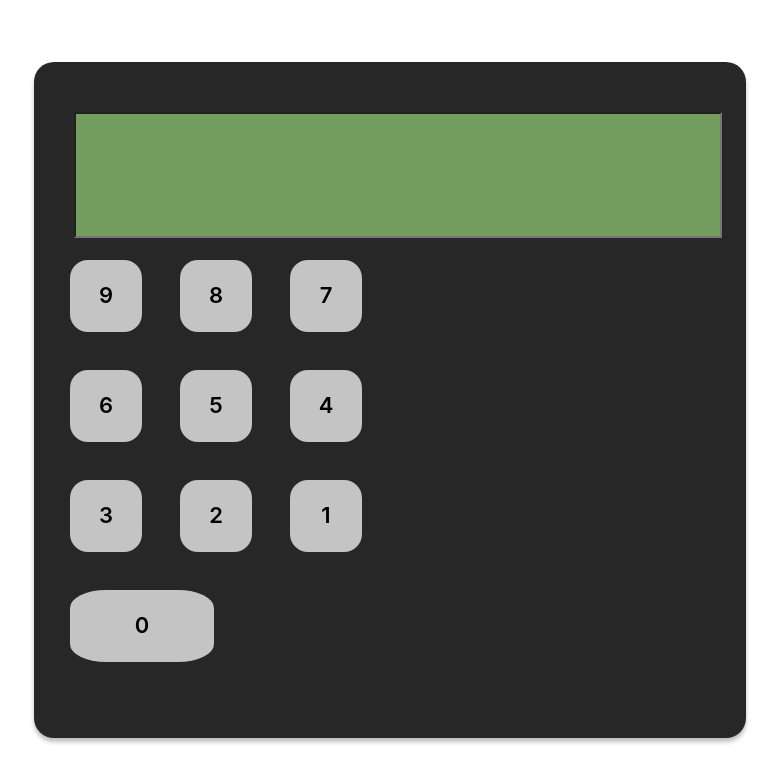
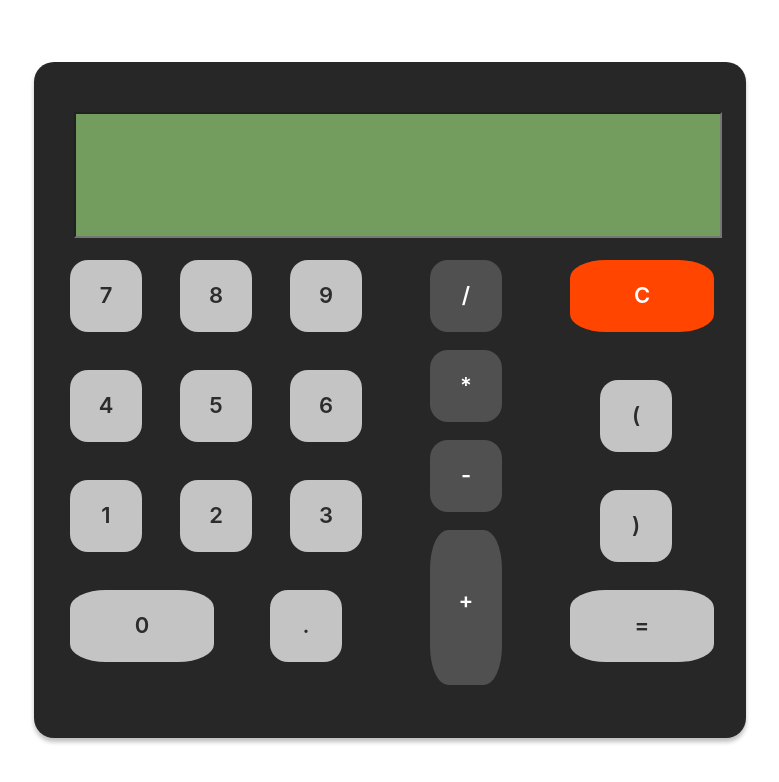
Before and after one commit to kanitmann/calculator_JS, a plain HTML site: page index.html in a window 1280 px wide. Shown: the whole page, without its empty margins (330-1109 px from the left). Drawn offline with Linux system fonts and the light colour scheme.

Commit message:
Complete project :tada:

```diff
--- a/CSS/style.css
+++ b/CSS/style.css
@@ -27,75 +27,15 @@ body {
     background: #739c5f;
 }
 
-.button9 {
-    width: 72px;
-    height: 72px;
-    left: 400px;
-    top: 260px;
-}
-
-.button8 {
-    width: 72px;
-    height: 72px;
-    left: 510px;
-    top: 260px;
-}
-
-.button7 {
-    width: 72px;
-    height: 72px;
-    left: 620px;
-    top: 260px;
-}
-
-.button6 {
-    width: 72px;
-    height: 72px;
-    left: 400px;
-    top: 370px;
-}
-
-.button5 {
-    width: 72px;
-    height: 72px;
-    left: 510px;
-    top: 370px;
-}
-
-.button4 {
-    width: 72px;
-    height: 72px;
-    left: 620px;
-    top: 370px;
-}
-
-.button3 {
-    width: 72px;
-    height: 72px;
-    left: 400px;
-    top: 480px;
-}
-
-.button2 {
-    width: 72px;
-    height: 72px;
-    left: 510px;
-    top: 480px;
-}
-
-.button1 {
-    width: 72px;
-    height: 72px;
-    left: 620px;
-    top: 480px;
-}
-.button0 {
-    width: 144px;
-    height: 72px;
-    left: 400px;
-    top: 590px;
-}
-
+.but_dot,
+.left_bracket,
+.right_bracket,
+.equal,
+.clr,
+.but_add,
+.but_sub,
+.but_pro,
+.but_div,
 .button0,
 .button1,
 .button2,
@@ -114,7 +54,157 @@ body {
     text-align: center;
     font-size: 22px;
     border-radius: 25%;
+    color: #2c2c2c;
 }
+
+.button9 {
+    width: 72px;
+    height: 72px;
+    left: 620px;
+    top: 260px;
+}
+
+.button8 {
+    width: 72px;
+    height: 72px;
+    left: 510px;
+    top: 260px;
+}
+
+.button7 {
+    width: 72px;
+    height: 72px;
+    left: 400px;
+    top: 260px;
+}
+
+.button6 {
+    width: 72px;
+    height: 72px;
+    left: 620px;
+    top: 370px;
+}
+
+.button5 {
+    width: 72px;
+    height: 72px;
+    left: 510px;
+    top: 370px;
+}
+
+.button4 {
+    width: 72px;
+    height: 72px;
+    left: 400px;
+    top: 370px;
+
+}
+
+.button3 {
+    width: 72px;
+    height: 72px;
+    left: 620px;
+    top: 480px;
+}
+
+.button2 {
+    width: 72px;
+    height: 72px;
+    left: 510px;
+    top: 480px;
+}
+
+.button1 {
+    width: 72px;
+    height: 72px;
+    left: 400px;
+    top: 480px;
+}
+.button0 {
+    width: 144px;
+    height: 72px;
+    left: 400px;
+    top: 590px;
+}
+
+.but_add {
+    width: 72px;
+    height: 85px;
+    left: 760px;
+    top: 530px;
+    background-color: #505050;
+    color: white;
+    padding: 35px 0;
+}
+
+.but_sub {
+    width: 72px;
+    height: 72px;
+    left: 760px;
+    top: 440px;
+    background-color: #505050;
+    color: white;
+}
+
+.but_pro {
+    width: 72px;
+    height: 72px;
+    background-color: #505050;
+    color: white;
+    left: 760px;
+    top: 350px;
+}
+
+.but_div {
+    width: 72px;
+    height: 72px;
+    background-color: #505050;
+    color: white;
+    left: 760px;
+    top: 260px;
+}
+.but_dot{
+    width: 72px;
+    height: 72px;
+    top:590px;
+    left:600px;
+}
+.left_bracket{
+    width: 72px;
+    height: 72px;
+    top: 380px;
+    left: 930px;
+}
+.right_bracket{
+    width: 72px;
+    height: 72px;
+    top: 490px;
+    left: 930px;
+}
+.equal{
+    width: 144px;
+    height: 72px;
+    top: 590px;
+    left: 900px;
+}
+.clr{
+    width: 144px;
+    height: 72px;
+    top: 260px;
+    left: 900px;
+    background-color: orangered;
+    color: white;
+}
+
+.but_dot:hover,
+.left_bracket:hover,
+.right_bracket:hover,
+.equal:hover,
+.clr:hover,
+.but_add:hover,
+.but_sub:hover,
+.but_pro:hover,
+.but_div:hover,
 .button0:hover,
 .button1:hover,
 .button2:hover,
@@ -127,6 +217,16 @@ body {
 .button9:hover {
     box-shadow: 1px 1px 5px rgb(0, 0, 0);
 }
+
+.but_dot:active,
+.left_bracket:active,
+.right_bracket:active,
+.equal:active,
+.clr:active,
+.but_add:active,
+.but_sub:active,
+.but_pro:active,
+.but_div:active,
 .button0:active,
 .button1:active,
 .button2:active,
--- a/index.html
+++ b/index.html
@@ -6,6 +6,7 @@
     <meta http-equiv="X-UA-Compatible" content="IE=edge">
     <meta name="viewport" content="width=device-width, initial-scale=1.0">
     <link rel="stylesheet" href="./CSS/style.css">
+    <link rel="shortcut icon" href="/img/img.png" type="image/x-icon">
     <title>Calculator</title>
 </head>
 
@@ -15,7 +16,7 @@
 
     </div>
 
-    <div class="button9" , id="b9" , onclick=scr.value +='9'>
+    <div class="button9" , id="b9" , onclick="scr.value +='9'">
         <p>9</p>
     </div>
     <div class="button8" , id="b8" , onclick="scr.value += '8'">
@@ -45,6 +46,33 @@
     <div class="button0" , id="b0" , onclick="scr.value+='0'">
         <p>0</p>
     </div>
+    <div class="but_add" ,id="b_add" , onclick="scr.value+='+'">
+        <p>+</p>
+    </div>
+    <div class="but_sub" ,id="b_sub" , onclick="scr.value+='-'">
+        <p>-</p>
+    </div>
+    <div class="but_pro" ,id="b_pro" , onclick="scr.value+='*'">
+        <p>*</p>
+    </div>
+    <div class="but_div" ,id="b_div" , onclick="scr.value+='/'">
+        <p>/</p>
+    </div>
+    <div class="but_dot" ,id="b_dot" , onclick="scr.value+='.'">
+        <p>.</p>
+    </div>
+    <div class="left_bracket" ,id="b_lb" , onclick="scr.value+='('">
+        <p>(</p>
+    </div>
+    <div class="right_bracket" ,id="b_rb" , onclick="scr.value+=')'">
+        <p>)</p>
+    </div>
+    <div class="clr" ,id="b_clr" , onclick="scr.value=''">
+        <p>C</p>
+    </div>
+    <div class="equal" ,id="b_eql" , onclick="scr.value = eval(scr.value)">
+        <p>=</p>
+    </div>
 </body>
 
 </html>
```
Also changed, not shown: img/img.png (added).
